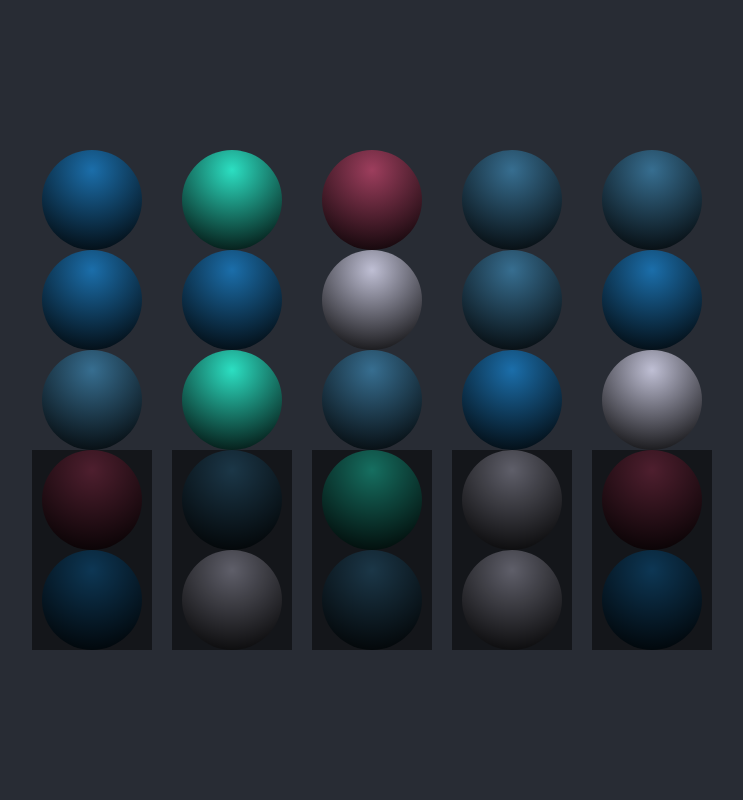
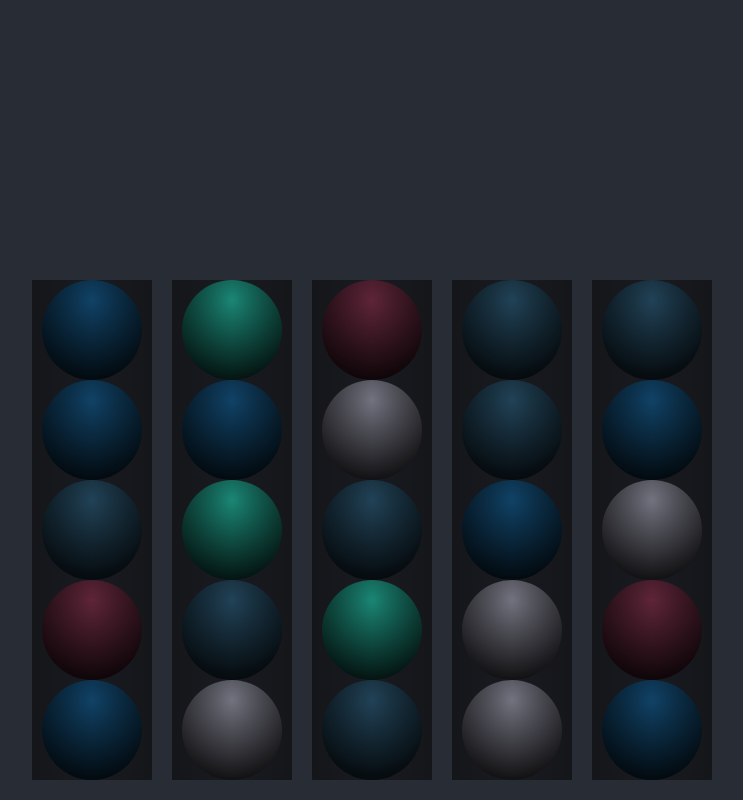
Before and after one commit to jalomas7/sort-racer, a React (Create React App) app: page / in a window 1280 px wide. Shown: the whole page, without its empty margins (268-1011 px from the left). Built offline with nearby package versions, Linux system fonts and the light colour scheme.

Commit message:
adds curve to vase

```diff
--- a/src/components/BallStack.tsx
+++ b/src/components/BallStack.tsx
@@ -10,14 +10,21 @@ const BallStackContainer = styled.div`
   align-items: center;
   position: relative;
   margin: 20px;
+  align-self: flex-end;
 `;
 
 const BallStackVase = styled.div`
   min-width: 120px;
-  height: 200px;
-  background-color: rgba(0,0,0,0.5);
+  height: 500px;
+  background-color: rgba(0,0,0,0.2);
   position: absolute;
   bottom: 0;
+  background: linear-gradient(
+    to left,
+    rgba(0,0,0,0.5),
+    rgba(0,0,0,0.4),
+    rgba(0,0,0,0.5)
+  );
 `;
 
 export type BallStackProps = {
```
